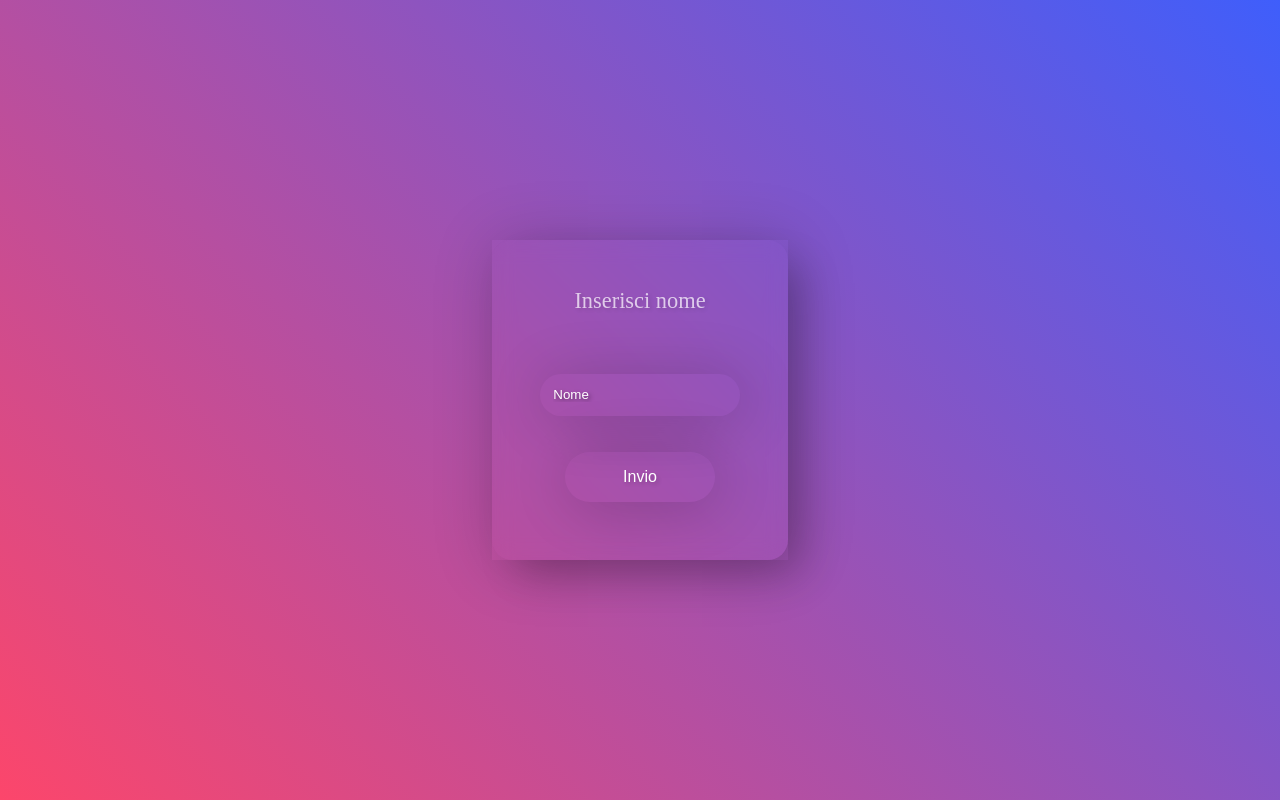
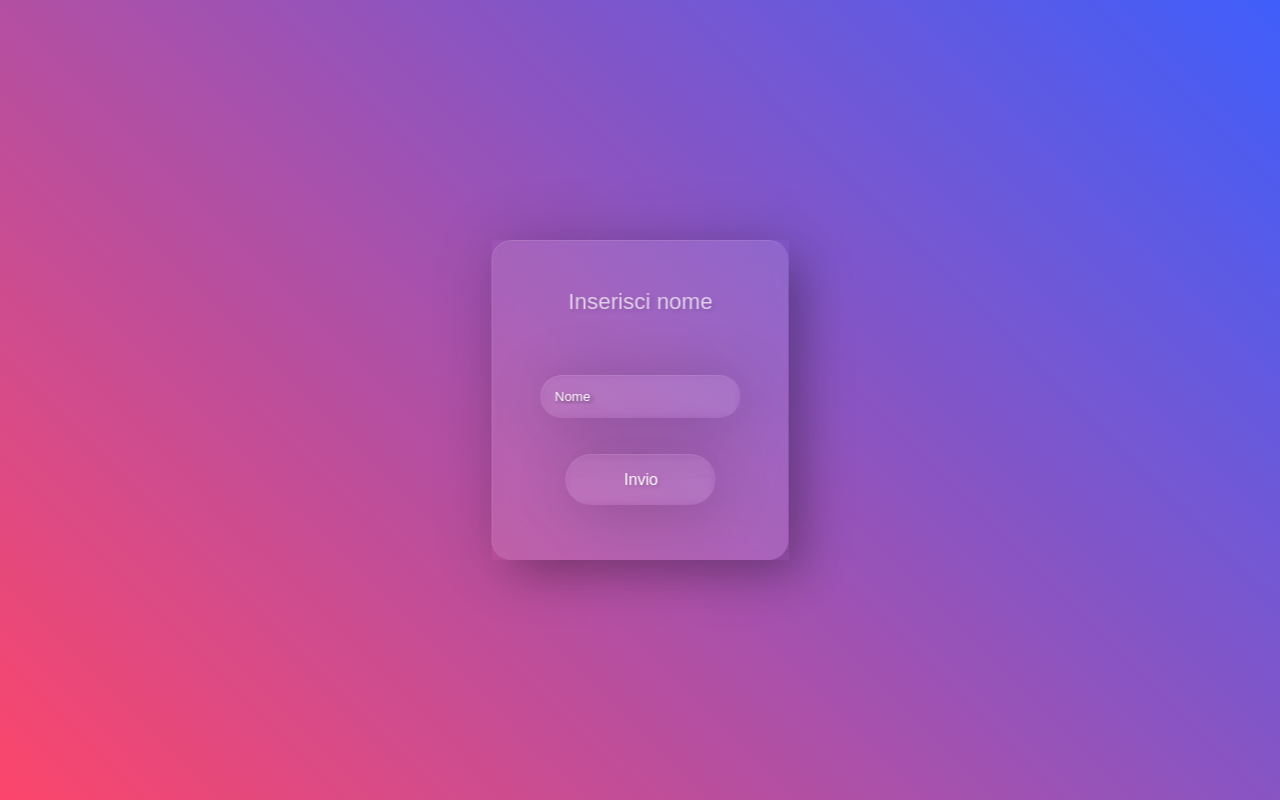
Before and after one commit to JikGit/chessWeb, a React (Create React App) app: page / in a window 1280 px wide. Built offline with nearby package versions, Linux system fonts and the light colour scheme.

Commit message:
modifiche

```diff
--- a/src/App.js
+++ b/src/App.js
@@ -1,16 +1,16 @@
 import SingIn from './auth/SingIn';
 import Game from './Game';
 
-import { Route, Routes, Navigate} from "react-router-dom"
+import { Route, Routes } from "react-router-dom"
 
 function App() {
-	let randomMatchId = parseInt(Math.random() * 1000000000);
+	let randomMatchId = localStorage.getItem("idMatch") || parseInt(Math.random() * 1000000000);
 	let user = localStorage.getItem("userName");
+	// <Route path="/*" element={user? } replace />: <SingIn/>}/>
 	return (
 		<div className='App'>
 			<Routes>
-				<Route path="/*" element={user? <Navigate to={`/match/${randomMatchId}`} replace />: <SingIn/>}/>
-				<Route path="/match/*" element={user? <Game userName={user && user}/> : <SingIn/>}/>
+				<Route path="*" element={user? <Game userName={user} idMatch={randomMatchId}/> : <SingIn/>}/>
 			</Routes>
 		</div>
 	);
--- a/src/Game.js
+++ b/src/Game.js
@@ -1,11 +1,8 @@
+import './css/switchBoard.css';
 import './css/arrows.css'
-import './css/switchBoard.css';
-import './css/fineGame.css';
-import './css/menuSelectable.css';
 import './css/game.css'
 
 import React from 'react'
-import { useLocation } from 'react-router-dom'
 import { useEffect, useState } from 'react'
 import { FontAwesomeIcon } from '@fortawesome/react-fontawesome'
 import { faAngleRight, faAngleLeft, faArrowsRotate } from '@fortawesome/free-solid-svg-icons'
@@ -13,13 +10,12 @@ import { faAngleRight, faAngleLeft, faArrowsRotate } from '@fortawesome/free-sol
 import Board from './Board'
 import SingOut from './auth/SingOut'
 import MenuSelectable from './MenuSelectable'
+import SelezioneGame from './SelezioneGame';
 import  FineGame from './fineGame/FineGame';
 import { readCollection } from './firebase/firebaseFunctions'
 import { initialateGame } from './initialate/initialateGame';
 
-function Game({userName}) {
-	//id del game (preso dall'url)
-	const idMatch = useLocation().pathname.split("/")[2]
+function Game({userName, idMatch}) {
 	const [statoPartita, setStatoPartita] = useState("");
 	const [winnerName, setWinnerName] = useState("");
 	const [playerColor, setPlayerColor] = useState();
@@ -58,6 +54,8 @@ function Game({userName}) {
 
 	return (
 		<>
+			{/*selezione idGame*/}
+			<SelezioneGame idMatch={idMatch}/>
 			{/*barra per selezione tema*/}
 			<MenuSelectable items={themes} callbackFunction={optionMenuClicked}/>
 			{/*Winner window*/}
--- a/src/MenuSelectable.js
+++ b/src/MenuSelectable.js
@@ -1,3 +1,5 @@
+import './css/menuSelectable.css';
+
 import React from 'react'
 import { useState, useRef } from 'react';
 
--- /dev/null
+++ b/src/SelezioneGame.js
@@ -0,0 +1,23 @@
+import {useRef} from 'react';
+import './css/selezioneGame.css'
+import './css/singIn.css' //non serve perche inhereditato dato che ha stessi id
+
+function SelezioneGame({idMatch}) {
+	const inputRef = useRef();
+
+	return (
+		<div id="idGameSelection" className="inputFormContainer">
+			<form>
+				<p className='title'>Inserisci id Partita</p>
+				<input ref={inputRef} type="text" defaultValue={idMatch && idMatch}/><br/>
+				<button onClick={() => {setIdMatch(inputRef.current.value)}}>Invio</button>
+			</form>
+		</div>
+	);
+}
+
+function setIdMatch(idMatch){
+	localStorage.setItem("idMatch", idMatch);
+
+}
+export default SelezioneGame;
--- a/src/auth/SingIn.js
+++ b/src/auth/SingIn.js
@@ -1,28 +1,20 @@
 import {useRef} from 'react';
 import '../css/singIn.css';
 
-function SingIn() {
+function SingIn({}) {
 	const inputRef = useRef();
 	return (
-		<div className="container">
-		  <form>
-			<p>Inserisci nome</p>
-			<input ref={inputRef} type="text" placeholder="Nome"/><br/>
-			<button onClick={() => {setName(inputRef.current.value);window.location.href='/'}}>Invio</button>
-		  </form>
-
-		  <div className="drops">
-			<div className="drop drop-1"></div>
-			<div className="drop drop-2"></div>
-			<div className="drop drop-3"></div>
-			<div className="drop drop-4"></div>
-			<div className="drop drop-5"></div>
-		  </div>
+		<div className="inputFormContainer">
+			<form>
+				<p>Inserisci nome</p>
+				<input ref={inputRef} type="text" placeholder="Nome"/><br/>
+				<button onClick={() => {onClick(inputRef.current.value);window.location.href='/'}}>Invio</button>
+			</form>
 		</div>
 	);
 }
 
-function setName(name){
+function onClick(name){
 	localStorage.setItem("userName", name)
 }
 
--- a/src/auth/SingOut.js
+++ b/src/auth/SingOut.js
@@ -2,7 +2,7 @@ import '../css/singOut.css'
 function SingOut() {
 	function exitAcc(){
 		localStorage.setItem("userName", "")
-		window.location.href='/';
+		window.location.reload();
 	}
 
 	return (
--- a/src/css/board.css
+++ b/src/css/board.css
@@ -1,4 +1,3 @@
-
 .center{
     left: 50%;
     top: 50%;
@@ -6,8 +5,10 @@
 }
 /* defualt e' quella dei bianchi (quindi non girata) */
 #game{
-	width: 100vw; height: 100vw; max-width: 80vh;
-    max-height: 80vh;
+	width: 100vw;
+	height: 100vw;
+	max-width: 70vh;
+    max-height: 70vh;
     position: absolute;
 }
 
--- a/src/css/game.css
+++ b/src/css/game.css
@@ -19,14 +19,14 @@ body {
 }
 
 :root {
-  touch-action: pan-x pan-y;
-  height: 100%
+	touch-action: pan-x pan-y;
+	height: 100%
 }
 
 /* bordo blurrato */
 #singOut,
 #menuSelectable,
 #board{
-	box-shadow: 4px 4px 10px 10px rgba(0,0,0,0.3);
-	-webkit-box-shadow: 4px 4px 10px 10px rgba(0,0,0,0.3);
+	box-shadow: 0px 0px 10px 10px rgba(0,0,0,0.3);
+	-webkit-box-shadow: 0px 0px 10px 10px rgba(0,0,0,0.3);
 }
--- /dev/null
+++ b/src/css/selezioneGame.css
@@ -0,0 +1,28 @@
+#idGameSelection.inputFormContainer{
+	all: unset;
+	position: fixed;
+	right: 0.5%;
+	top: 0.5%;
+	z-index: 1000;
+	text-align: center;
+}
+
+#idGameSelection.inputFormContainer form {
+	height: auto;
+	max-width: 40vw;
+}
+
+#idGameSelection.inputFormContainer form p{font-size: 2.4vh;}
+
+#idGameSelection.inputFormContainer form,
+#idGameSelection.inputFormContainer form button,
+#idGameSelection.inputFormContainer form input,
+#idGameSelection.inputFormContainer form p{
+	margin: 4px;
+	padding: 2px;
+}
+
+#idGameSelection.inputFormContainer form input{
+	padding-left: 10px;
+	width: 90%;
+}
--- a/src/css/singIn.css
+++ b/src/css/singIn.css
@@ -1,12 +1,6 @@
-$white: rgba(255,255,255,0.3);
-
-body {
-	background: linear-gradient(45deg, #FC466B, #3F5EFB);
-	height: 100vh;
+.inputFormContainer {
+	--white: rgba(255,255,255,0.1);
 	font-family: 'Montserrat', sans-serif;
-}
-
-.container {
 	position: absolute;
 	transform: translate(-50%,-50%);
 	top: 50%;
@@ -14,13 +8,13 @@ body {
 	box-shadow: 4px 4px 60px rgba(0,0,0,0.2);
 }
 
-form {
-	background: $white;
+.inputFormContainer form {
+	background: var(--white);
 	padding: 3em;
 	height: 320px;
 	border-radius: 20px;
-	border-left: 1px solid $white;
-	border-top: 1px solid $white;
+	border-left: 1px solid var(--white);
+	border-top: 1px solid var(--white);
 	backdrop-filter: blur(10px);
 	box-shadow: 20px 20px 40px -6px rgba(0,0,0,0.2);
 	text-align: center;
@@ -28,7 +22,7 @@ form {
 	transition: all 0.2s ease-in-out;
 }
 
-form p {
+.inputFormContainer form p {
     font-weight: 500;
     color: #fff;
     opacity: 0.7;
@@ -38,15 +32,15 @@ form p {
     text-shadow: 2px 2px 4px rgba(0,0,0,0.2);
 }
 
-form button,
-form input{
+.inputFormContainer form button,
+.inputFormContainer form input{
 	background: transparent;
 	width: 200px;
 	padding: 1em;
 	margin-bottom: 2em;
 	border: none;
-	border-left: 1px solid $white;
-	border-top: 1px solid $white;
+	border-left: 1px solid var(--white);
+	border-top: 1px solid var(--white);
 	border-radius: 5000px;
 	backdrop-filter: blur(5px);
 	box-shadow: 4px 4px 60px rgba(0,0,0,0.2);
@@ -57,18 +51,18 @@ form input{
 	text-shadow: 2px 2px 4px rgba(0,0,0,0.2);
 }
 
-form input:focus{
+.inputFormContainer form input:focus{
 	background: rgba(255,255,255,0.1);
 	box-shadow: 4px 4px 60px 8px rgba(0,0,0,0.2);
 }
 
-form button{
+.inputFormContainer form button{
 	margin-top: 10px;
 	width: 150px;
 	font-size: 1rem;
 }
 
-form button:hover {
+.inputFormContainer form button:hover {
   background: rgba(255,255,255,0.1);
   box-shadow: 4px 4px 60px 8px rgba(0,0,0,0.2);
   margin: 4px;
--- a/src/fineGame/FineGame.js
+++ b/src/fineGame/FineGame.js
@@ -1,3 +1,5 @@
+import '../css/fineGame.css';
+
 import React from 'react'
 import { useState } from 'react';
 import NuovaPartita from './NuovaPartita'
```
Also changed, not shown: 8 other files (tests, documents, lock files or other folders).
